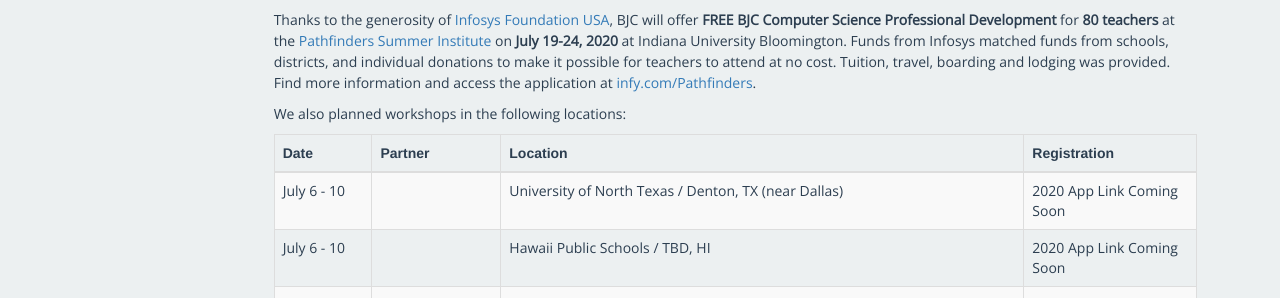
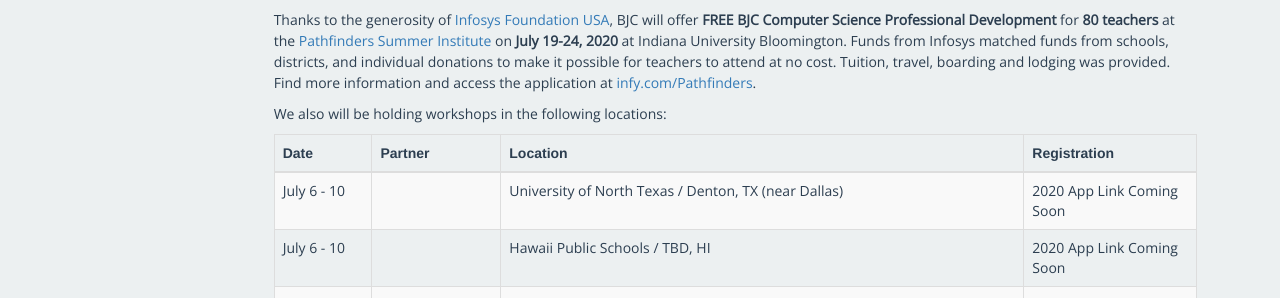
Before and after one commit to beautyjoy/beautyjoy.github.io, a Jekyll site: the page built from summer-pd/index.md, in a window 1280 px wide and 900 px high, scrolled down 921 px. Shown: the part 156-454 px from the top of the window. Built offline with Jekyll 4.4.1, drawn with Linux system fonts in a browser that asks for light colours.

Commit message:
updated typo

```diff
--- a/summer-pd/index.md
+++ b/summer-pd/index.md
@@ -47,7 +47,7 @@
 
 Thanks to the generosity of [Infosys Foundation USA][infosys], BJC will offer **FREE BJC Computer Science Professional Development** for **80 teachers** at the [Pathfinders Summer Institute][pathfinders] on **July 19-24, 2020** at Indiana University Bloomington. Funds from Infosys matched funds from schools, districts, and individual donations to make it possible for teachers to attend at no cost. Tuition, travel, boarding and lodging was provided. Find more information and access the application at [infy.com/Pathfinders][pathfinders].
 
-We also planned workshops in the following locations:
+We also will be holding workshops in the following locations:
 
 <table class="table table-striped table-bordered">
 <thead>
```
